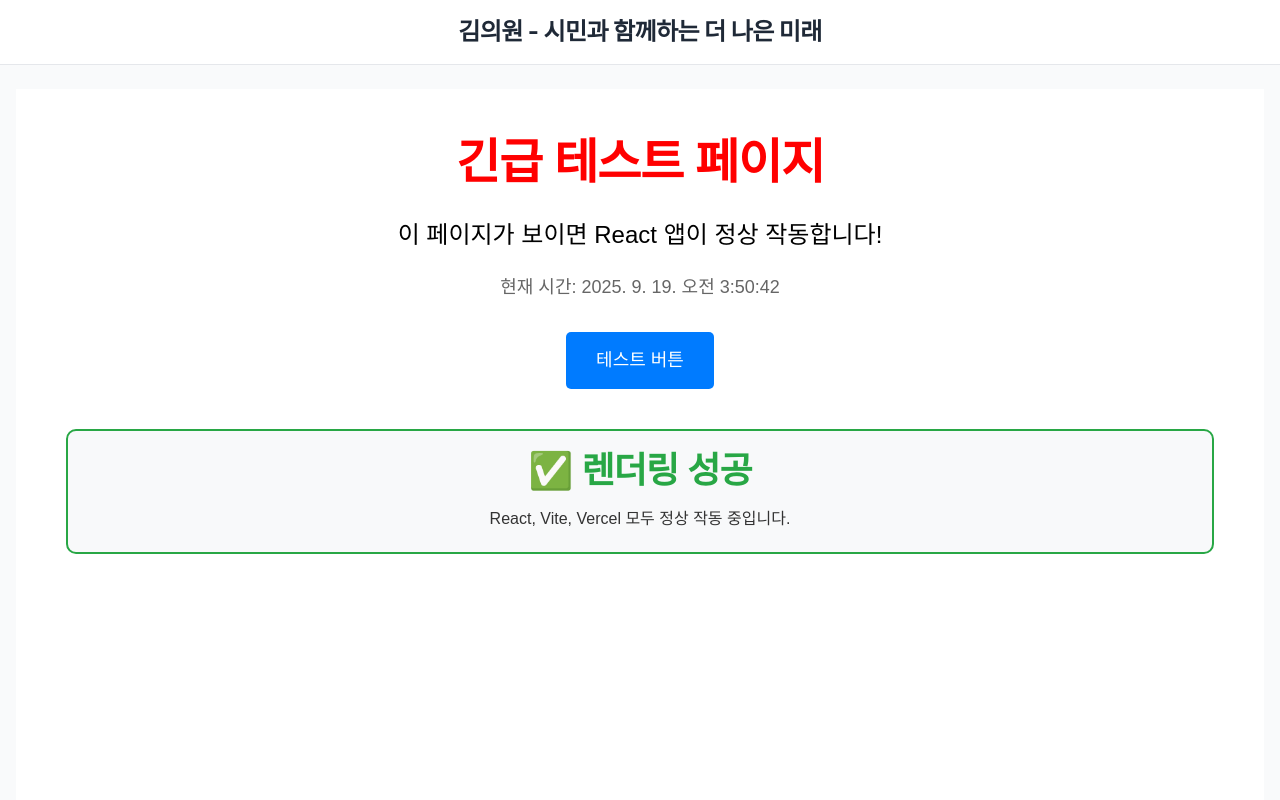
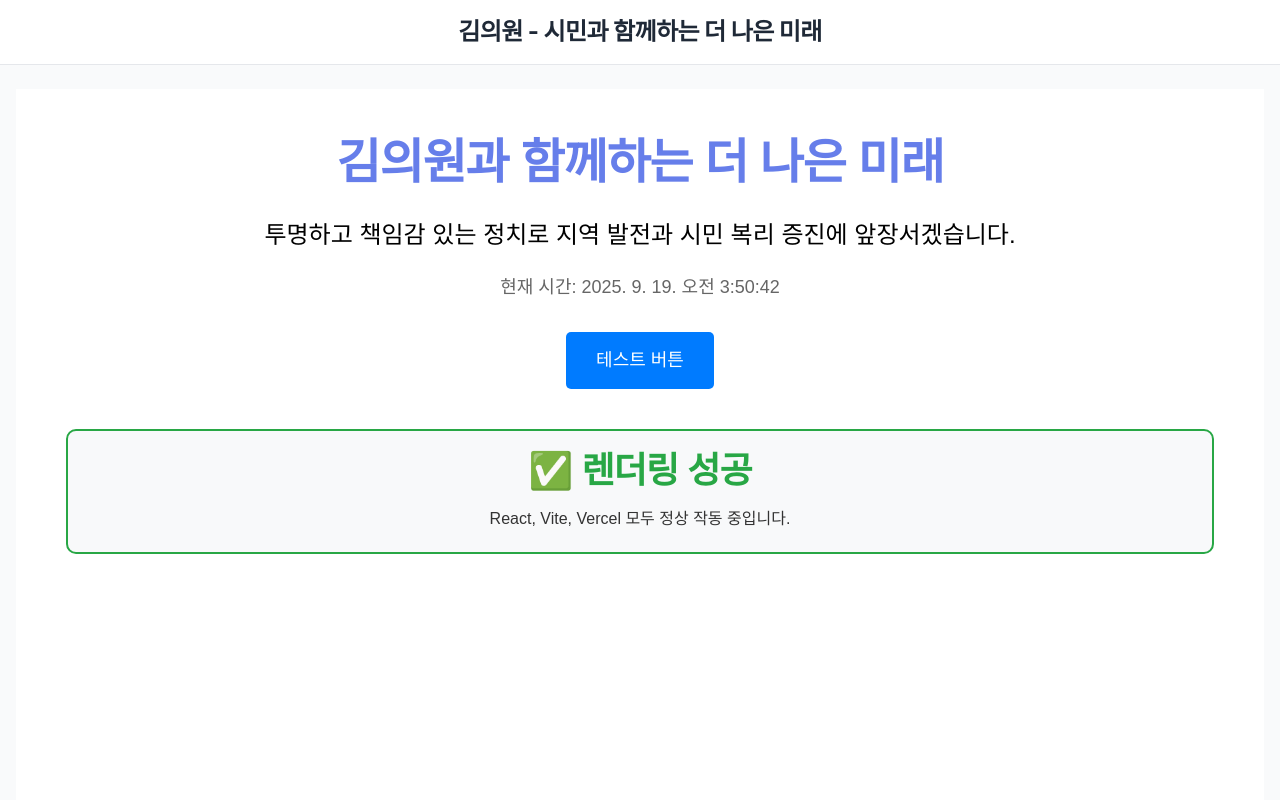
Before and after one commit to mxten777/lawmaker-landing, a React (Vite) app: page / in a window 1280 px wide. Shown: the top 800 px of the page. Built offline with nearby package versions, Linux system fonts and the light colour scheme; a web font is replaced by a local one.

Commit message:
feat: update home page with political landing content

```diff
--- a/src/pages/Home.jsx
+++ b/src/pages/Home.jsx
@@ -10,12 +10,12 @@ const Home = () => {
       fontFamily: 'Arial, sans-serif'
     }}>
       <h1 style={{
-        color: '#ff0000',
+        color: '#667eea',
         fontSize: '48px',
         marginBottom: '30px',
         fontWeight: 'bold'
       }}>
-        긴급 테스트 페이지
+        김의원과 함께하는 더 나은 미래
       </h1>
 
       <p style={{
@@ -24,7 +24,7 @@ const Home = () => {
         marginBottom: '20px',
         lineHeight: '1.5'
       }}>
-        이 페이지가 보이면 React 앱이 정상 작동합니다!
+        투명하고 책임감 있는 정치로 지역 발전과 시민 복리 증진에 앞장서겠습니다.
       </p>
 
       <p style={{
```
